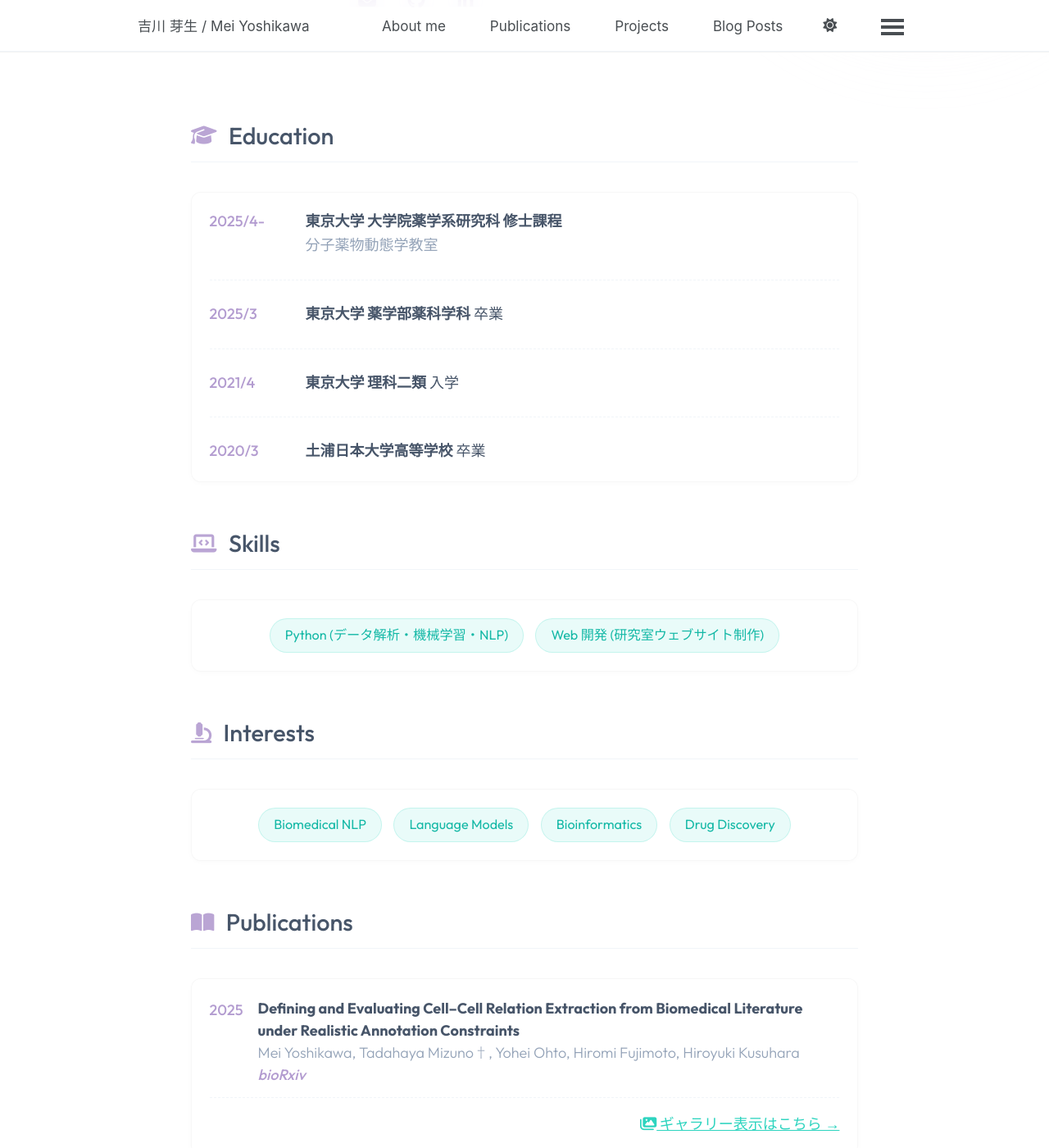
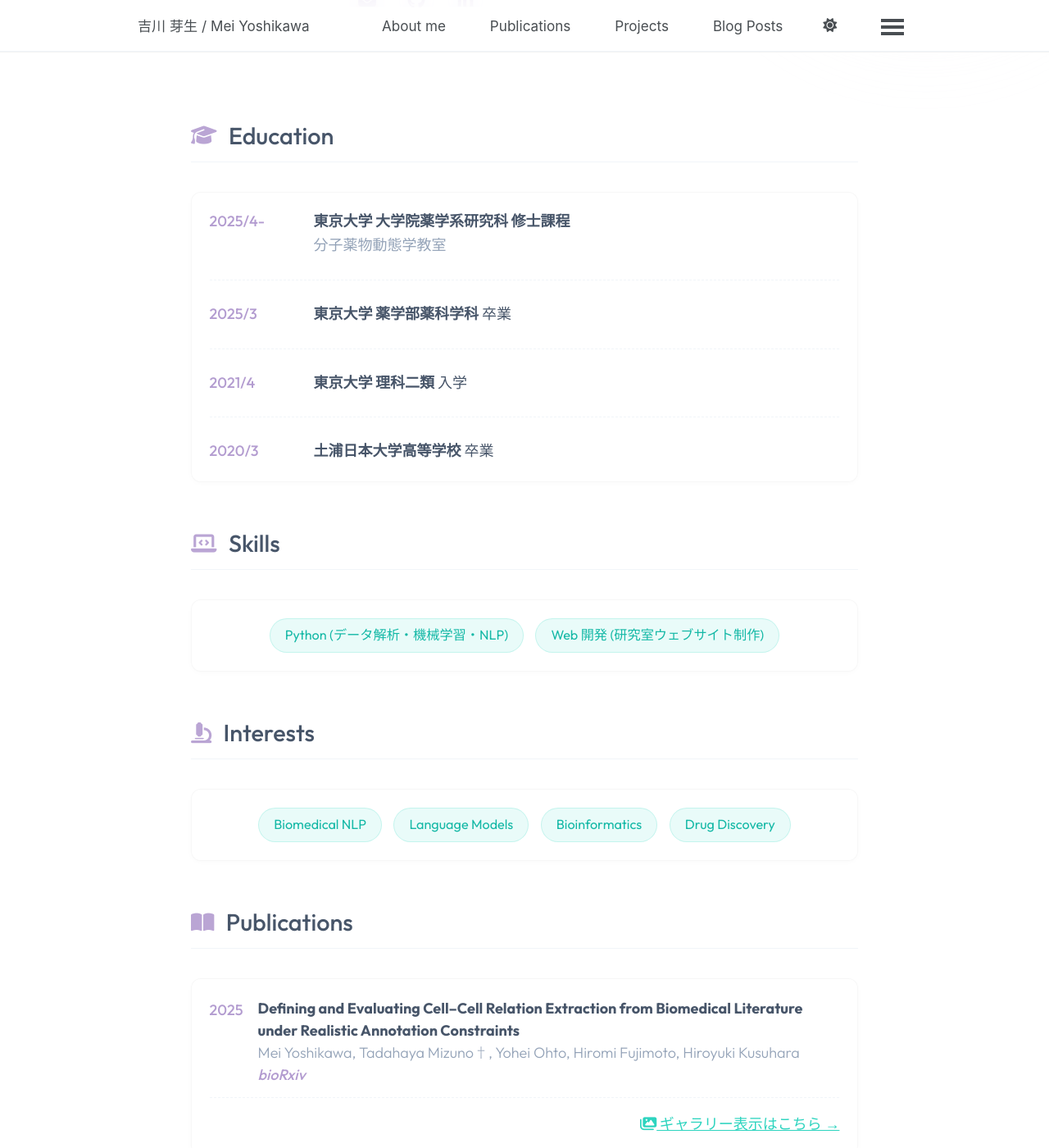
Before and after one commit to DevWithKaiju/DevWithKaiju.github.io, a Jekyll site: the page built from _pages/about.md, in a window 1280 px wide and 1400 px high, scrolled down 344 px. Shown: the whole window at 82% size. Built offline with Jekyll 4.4.1, drawn with Linux system fonts in a browser that asks for light colours; a script bundle is joined from its source files by our own code; library files that are not in the unit come from our copies.

```diff
--- a/_sass/_custom.scss
+++ b/_sass/_custom.scss
@@ -366,7 +366,8 @@ html[data-theme="dark"] .modern-tag:hover {
 .timeline-date {
   font-weight: 500; /* Thinned out */
   color: var(--primary-color);
-  min-width: 90px;
+  flex: 0 0 100px;
+  min-width: 100px;
   margin-right: 1.5rem;
   font-size: 1rem;
   font-family: 'Outfit', sans-serif;
```
Also changed, not shown: _publications/2025-01-01-biorxiv-paper.md (+1 -1 lines), images/F1.medium.gif (added).
